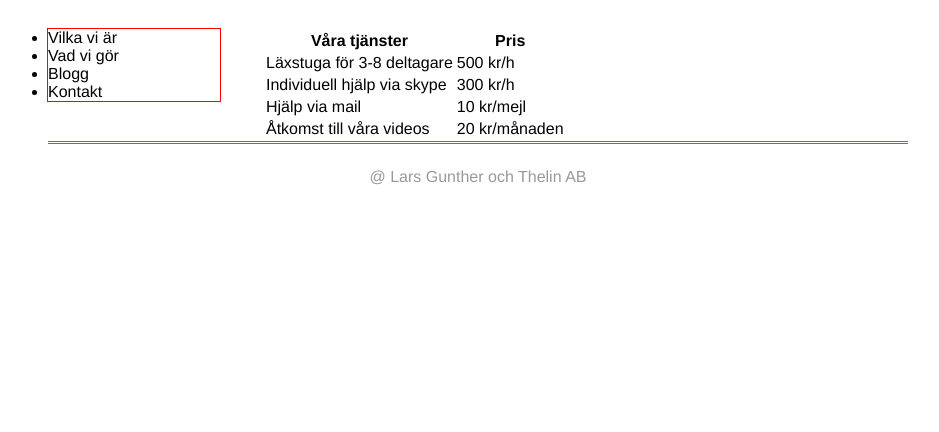
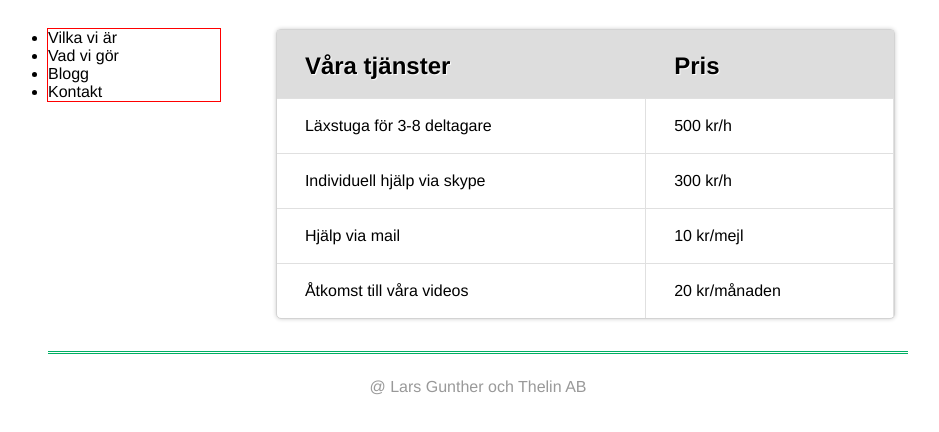
Before and after one commit to 02rasjac/laxhjalpen, a plain HTML site: page work.html in a window 1280 px wide. Shown: the part 204-636 px from the top of the page, without its empty margins (162-1101 px from the left). Drawn offline with Linux system fonts and the light colour scheme; a web font is replaced by a local one.

Commit message:
Initial style for the table for "work.html"

```diff
--- a/laxhjalpen.css
+++ b/laxhjalpen.css
@@ -112,6 +112,39 @@ div[role="main"] figure > img {
     padding: 5px;
 }
 
+.borderless {
+    border-spacing: 0;
+}
+
+.services {
+    border: 1px solid #d3d3d3;
+    background: #fff;
+    width: 96%;
+    margin: 5% auto 2em;
+    border-radius: 5px;
+    box-shadow: 0 0 4px rgba(0, 0, 0, 0.2);
+    text-shadow: #fff 1px 1px 1px;
+}
+
+thead {
+    font-size: 150%;
+}
+
+th, td {
+    padding: 18px 28px 18px;
+    text-align: left;
+}
+
+th {
+    padding-top: 22px;
+    background: #ddd;
+}
+
+td {
+    border-top: 1px solid #e0e0e0;
+    border-right: 1px solid #e0e0e0;
+}
+
 footer {
     display: block;
     margin-top: 3em;
```
